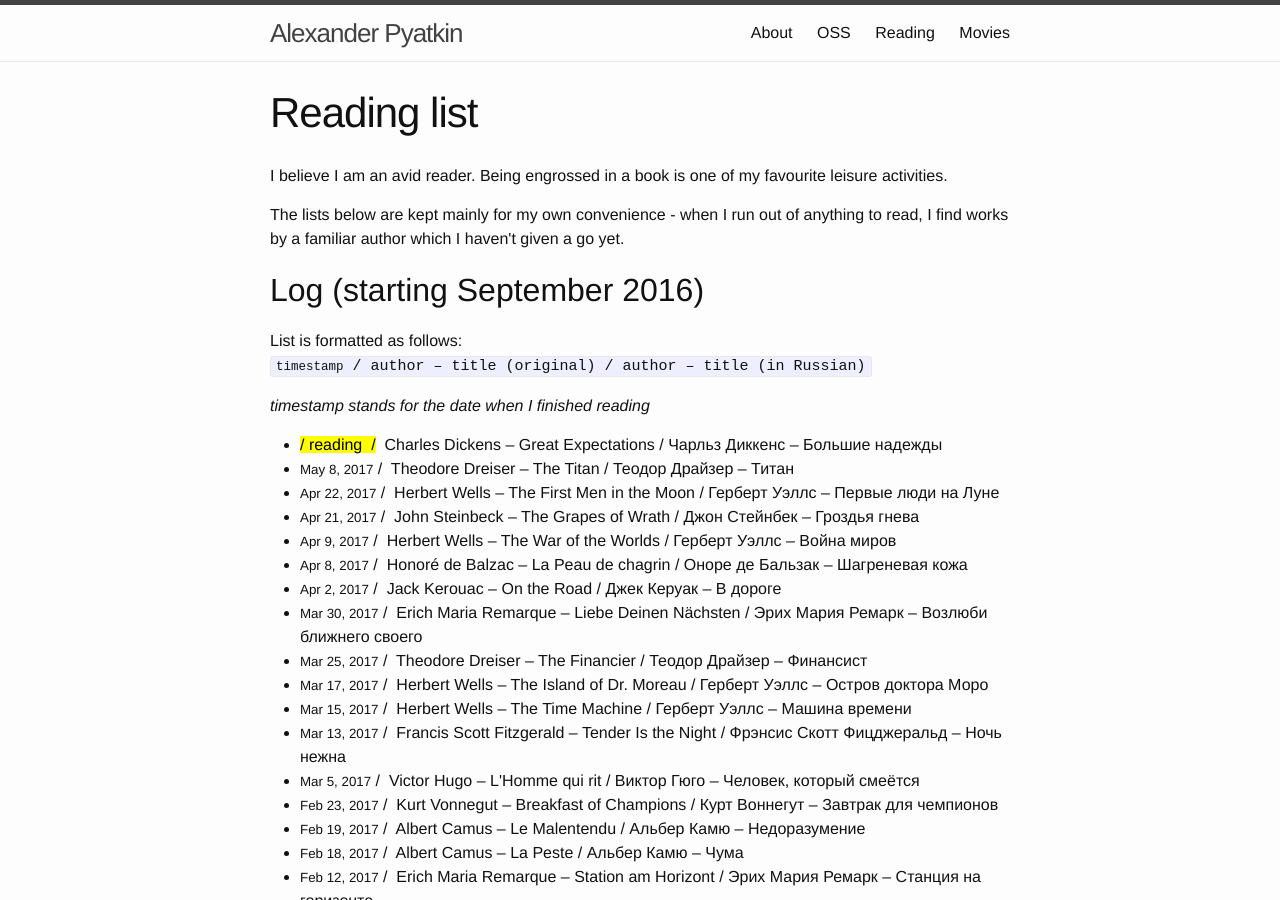
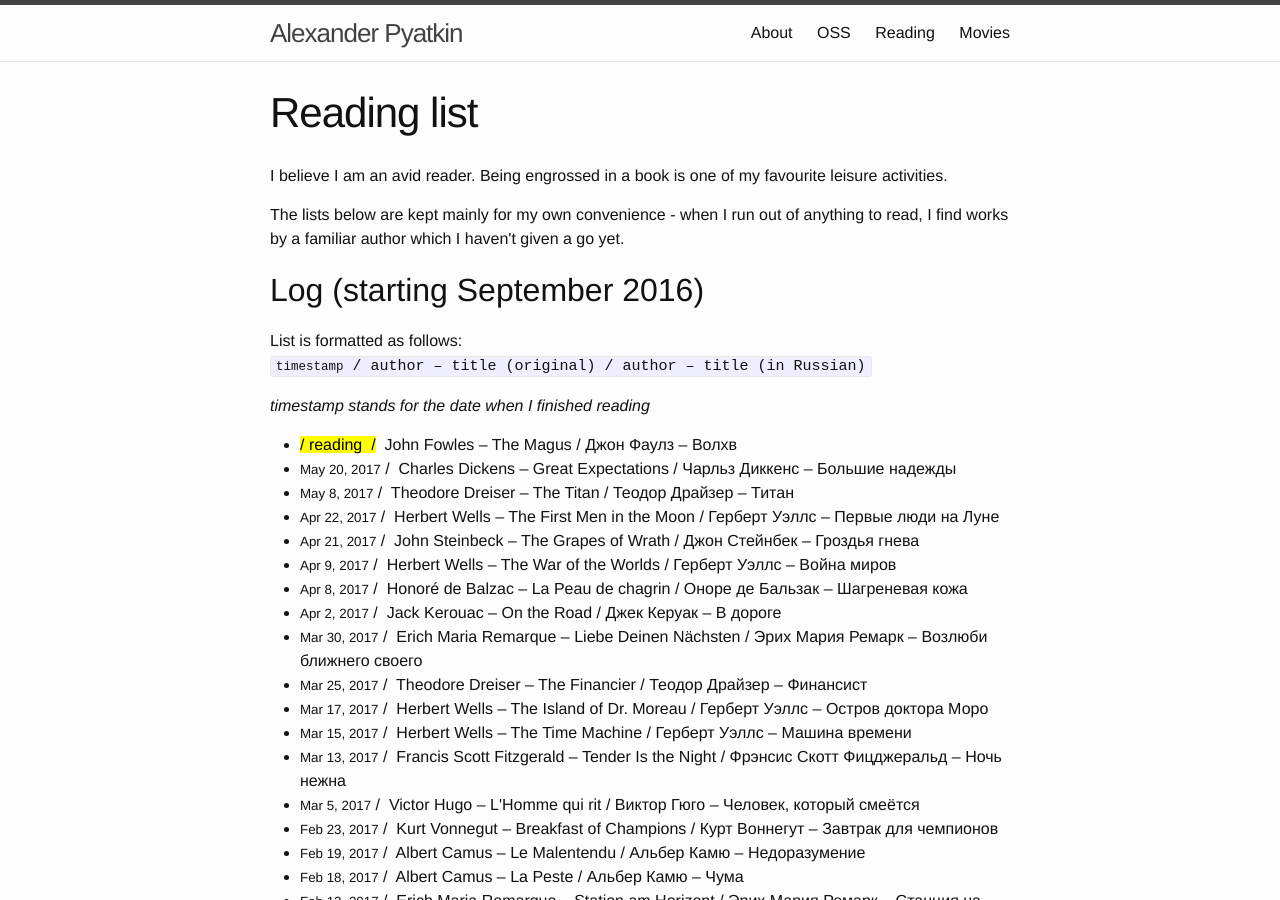
Before and after one commit to aspyatkin/personal-website, a Jekyll site: the page built from reading-list.md, in a window 1280 px wide and 900 px high. Built offline with Jekyll 4.4.1, drawn with Linux system fonts in a browser that asks for light colours.

Commit message:
Update reading list

```diff
--- a/reading-list.md
+++ b/reading-list.md
@@ -6,6 +6,14 @@ permalink: /reading-list/
 top_ndx: 3
 log_list:
   - reading: yes
+    original:
+      author: 'John Fowles'
+      title: 'The Magus'
+    russian:
+      author: 'Джон Фаулз'
+      title: 'Волхв'
+
+  - date: 'May 20, 2017'
     original:
       author: 'Charles Dickens'
       title: 'Great Expectations'
```
